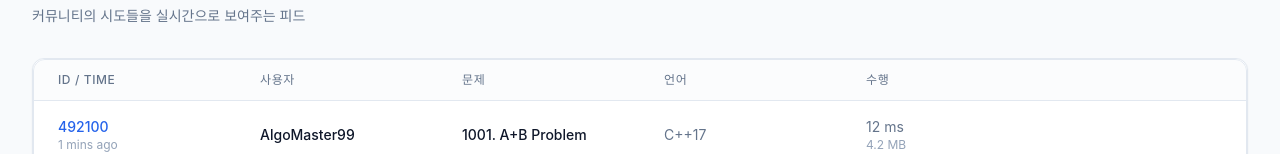
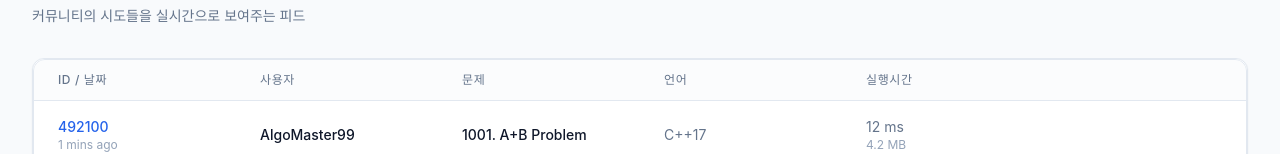
Before and after one commit to team-dopamine/wayout-web, a React (Create React App) app: page /submissions in a window 1280 px wide. Shown: the part 131-285 px from the top of the page. Built offline with nearby package versions, Linux system fonts and the light colour scheme; no server answers; a web font is replaced by a local one.

Commit message:
refactor: 제출 목록 테이블 헤더 문구 수정

```diff
--- a/src/components/submissions/SubmissionHeader.tsx
+++ b/src/components/submissions/SubmissionHeader.tsx
@@ -1,4 +1,4 @@
-const HEADERS = ['ID / Time', '사용자', '문제', '언어', '수행'];
+const HEADERS = ['ID / 날짜', '사용자', '문제', '언어', '실행시간'];
 
 const SubmissionHeader = () => (
   <thead className="bg-slate-50/50 dark:bg-slate-800/50">
```
